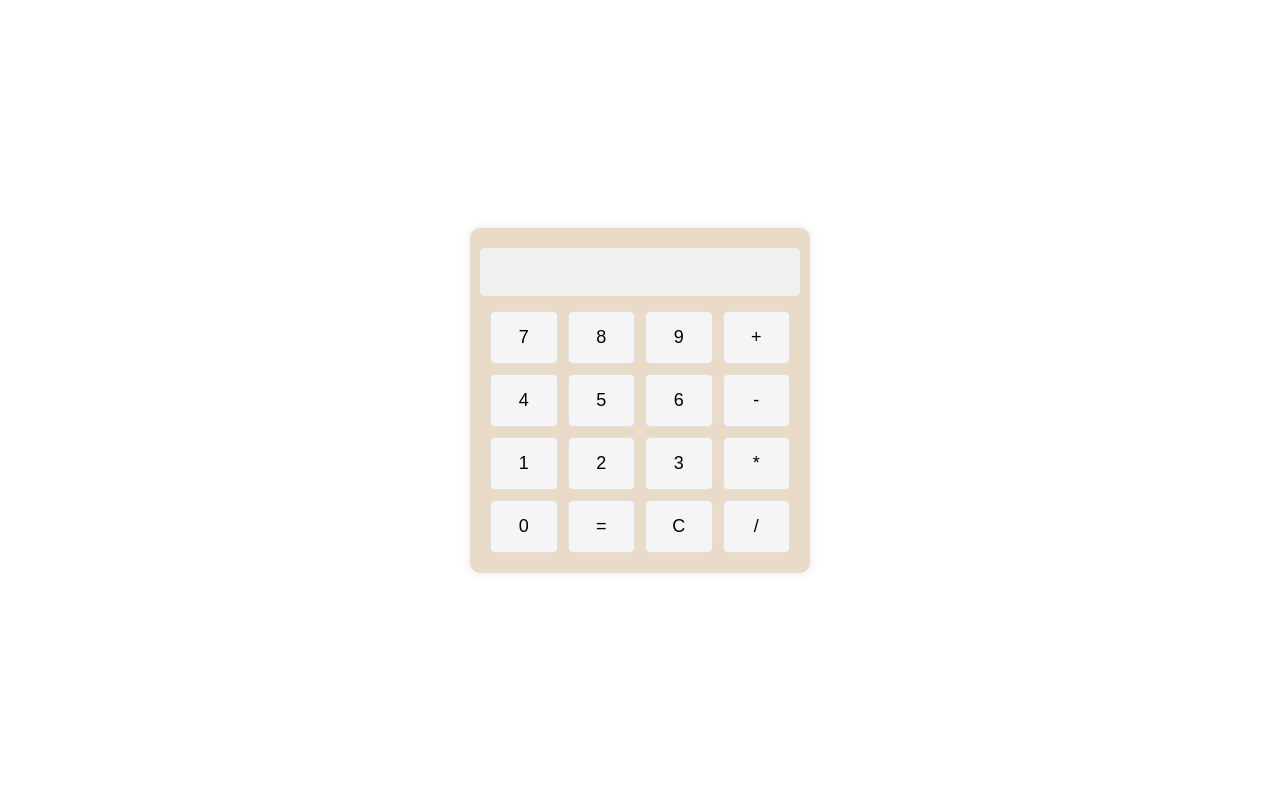
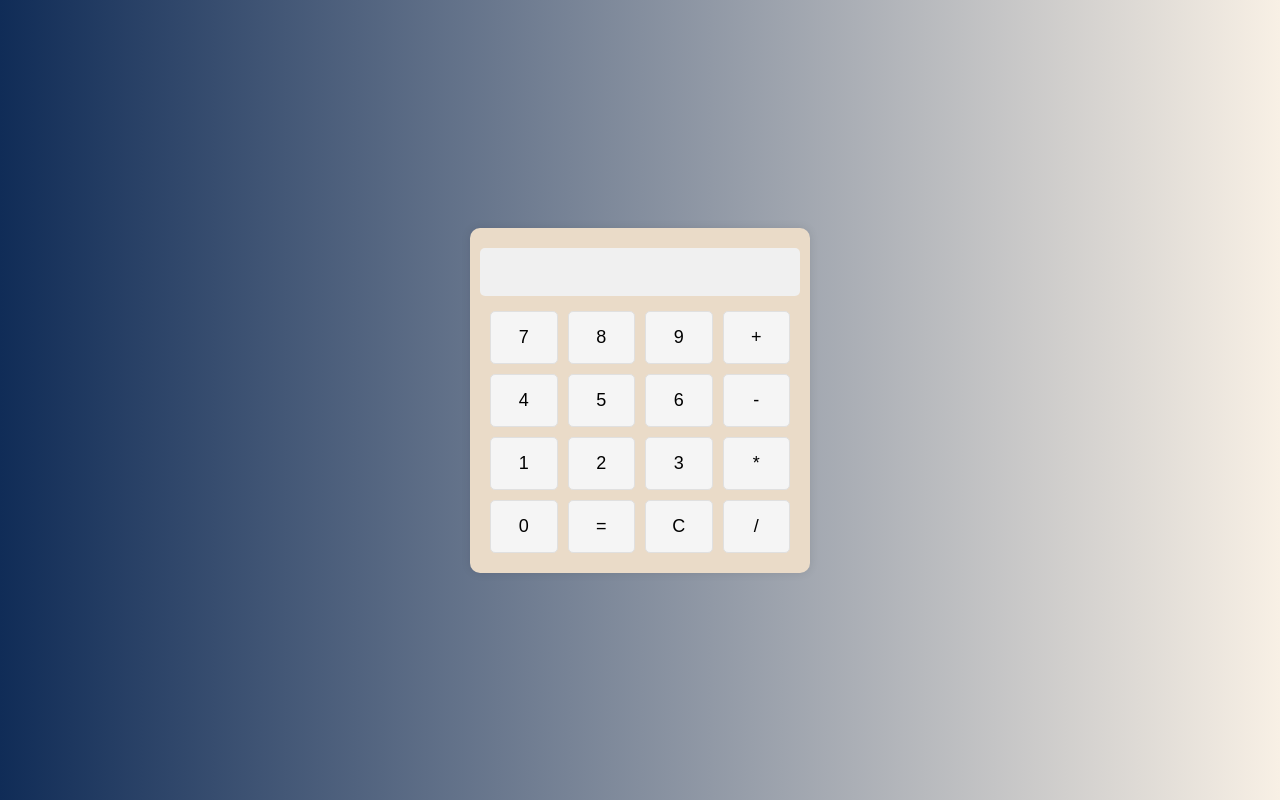
Before and after one commit to thales32k0/calculadora, a plain HTML site: page index.html in a window 1280 px wide. Drawn offline with Linux system fonts and the light colour scheme.

Commit message:
Update styles.css

```diff
--- a/styles.css
+++ b/styles.css
@@ -4,7 +4,7 @@ body {
     align-items: center;
     height: 100vh;
     margin: 0;
-    background-image: linear-gradient(to rigth, #102C57, #F8F0E5);
+    background-image: linear-gradient(to right, #102C57, #F8F0E5);
     font-family: Arial, sans-serif;
 }
 
```
